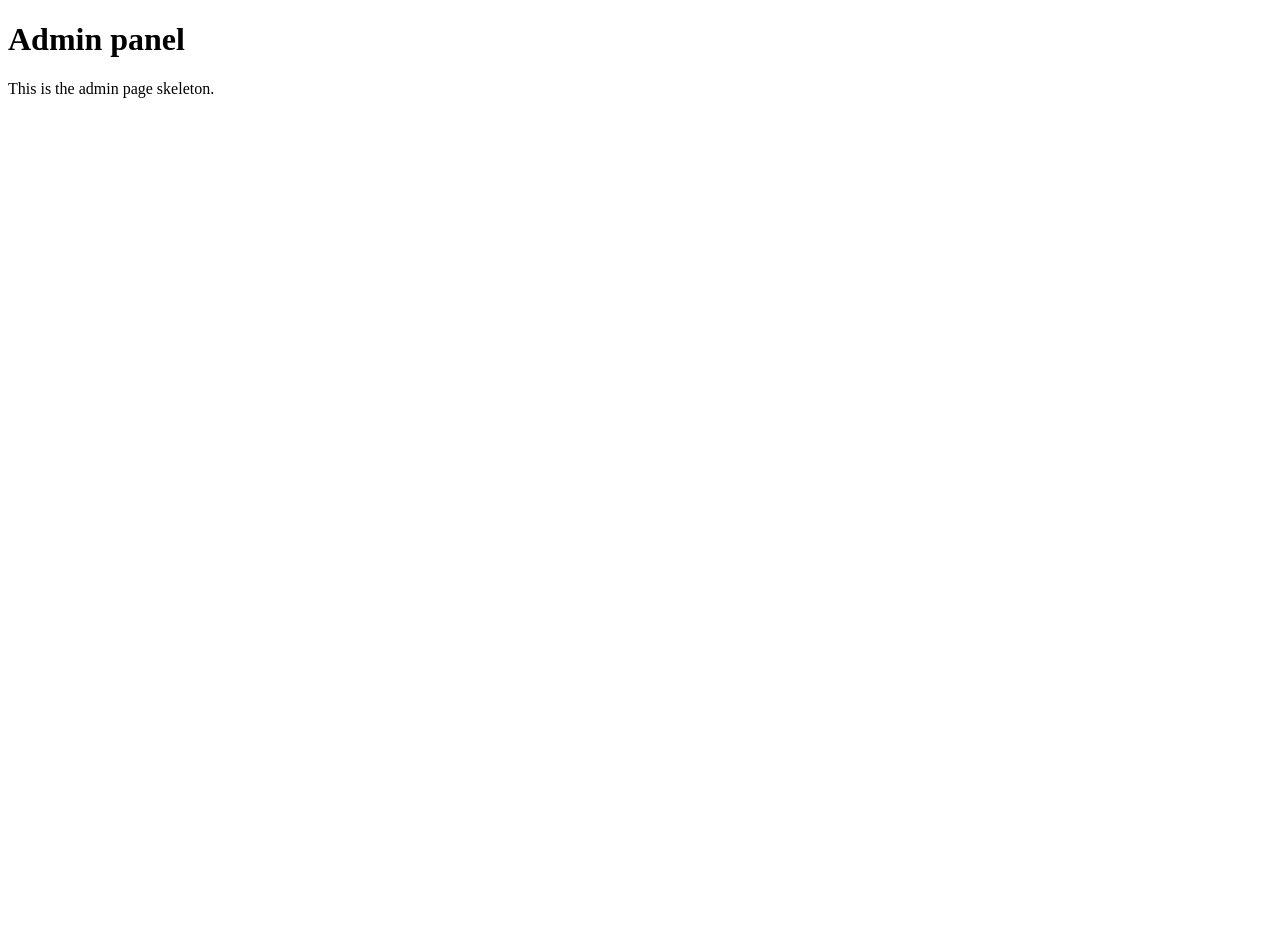
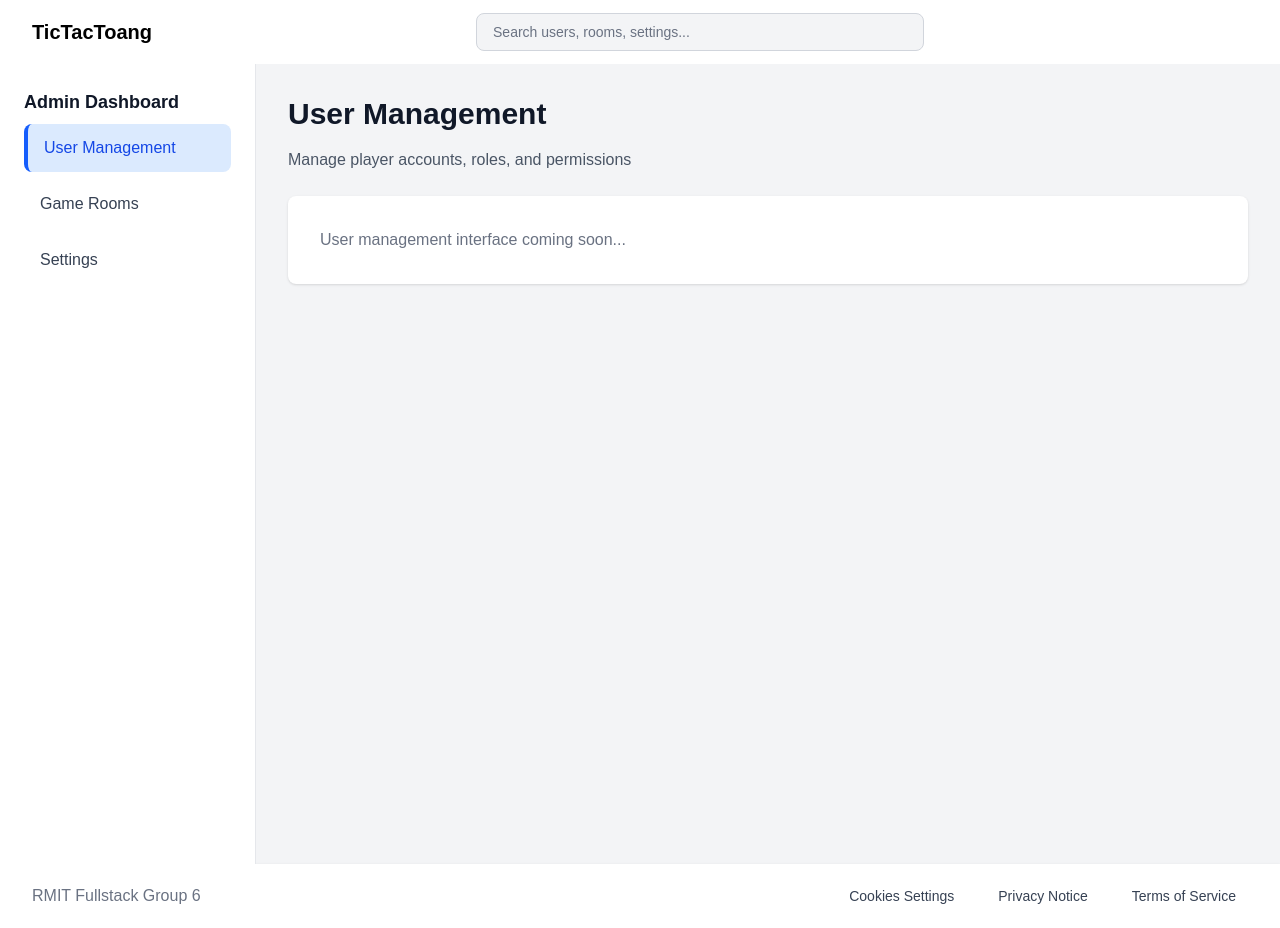
Before and after one commit to RMIT-Full-Stack-Development-2026A/Group6, a Next.js app: page /admin in a window 1280 px wide. Before the commit the page ends 800 px from the top, so only its background shows below. Built offline with nearby package versions, Linux system fonts and the light colour scheme.

Commit message:
create Admin page template

```diff
--- /dev/null
+++ b/src/app/admin/page.tsx
@@ -0,0 +1,91 @@
+"use client";
+
+import React, { useState } from "react";
+
+type TabType = "users" | "rooms" | "settings";
+
+export default function AdminPage() {
+  const [activeTab, setActiveTab] = useState<TabType>("users");
+
+  const tabs: { id: TabType; label: string; description: string }[] = [
+    { id: "users", label: "User Management", description: "Manage player accounts, roles, and permissions" },
+    { id: "rooms", label: "Game Rooms", description: "Monitor and manage active and archived game rooms" },
+    { id: "settings", label: "Settings", description: "Configure system settings and application features" },
+  ];
+
+  const renderContent = () => {
+    switch (activeTab) {
+      case "users":
+        return (
+          <div>
+            <h2 className="text-3xl font-bold text-gray-900 mb-4">User Management</h2>
+            <p className="text-gray-600 mb-6">Manage player accounts, roles, and permissions</p>
+            <div className="bg-white rounded-lg shadow p-8">
+              <p className="text-gray-500">User management interface coming soon...</p>
+              {/* TODO: Add user list table, search, filters, edit/delete actions */}
+            </div>
+          </div>
+        );
+      case "rooms":
+        return (
+          <div>
+            <h2 className="text-3xl font-bold text-gray-900 mb-4">Game Rooms</h2>
+            <p className="text-gray-600 mb-6">Monitor and manage active and archived game rooms</p>
+            <div className="bg-white rounded-lg shadow p-8">
+              <p className="text-gray-500">Game rooms interface coming soon...</p>
+              {/* TODO: Add game rooms list, filters by status, room details modal */}
+            </div>
+          </div>
+        );
+      case "settings":
+        return (
+          <div>
+            <h2 className="text-3xl font-bold text-gray-900 mb-4">Settings</h2>
+            <p className="text-gray-600 mb-6">Configure system settings and application features</p>
+            <div className="bg-white rounded-lg shadow p-8">
+              <p className="text-gray-500">Settings interface coming soon...</p>
+              {/* TODO: Add settings form (email config, features toggles, rate limits, etc.) */}
+            </div>
+          </div>
+        );
+      default:
+        return null;
+    }
+  };
+
+  return (
+    <div className="min-h-screen bg-gray-100">
+      {/* Main Content - Two Column Layout */}
+      <div className="flex h-screen">
+        {/* Left Sidebar - 1/5 width */}
+        <div className="w-1/5 bg-white border-r border-gray-200 overflow-y-auto">
+          <nav className="p-6">
+            <h3 className="text-lg font-bold text-gray-900 mb-2">
+              Admin Dashboard
+            </h3>
+            <div className="space-y-2">
+              {tabs.map((tab) => (
+                <button
+                  key={tab.id}
+                  onClick={() => setActiveTab(tab.id)}
+                  className={`w-full text-left px-4 py-3 rounded-lg font-medium transition-colors ${
+                    activeTab === tab.id
+                      ? "bg-blue-100 text-blue-700 border-l-4 border-blue-600"
+                      : "text-gray-700 hover:bg-gray-100"
+                  }`}
+                >
+                  {tab.label}
+                </button>
+              ))}
+            </div>
+          </nav>
+        </div>
+
+        {/* Right Content Area - 4/5 width */}
+        <div className="flex-1 overflow-y-auto p-8">
+          {renderContent()}
+        </div>
+      </div>
+    </div>
+  );
+}
--- a/src/components/ui/NavBar.tsx
+++ b/src/components/ui/NavBar.tsx
@@ -2,8 +2,40 @@
 
 import Link from "next/link"
 import React from "react"
+import { usePathname } from "next/navigation"
 
 export default function NavBar() {
+	const pathname = usePathname()
+	const isAdminPage = pathname?.startsWith("/admin")
+
+	if (isAdminPage) {
+		return (
+			<div className="w-full bg-white shadow-sm">
+				<div className="max-w-7xl mx-auto px-4 sm:px-6 lg:px-8">
+					<div className="flex h-16 items-center">
+						<div className="shrink-0 text-xl font-semibold text-black">
+							<Link href="/">TicTacToang</Link>
+						</div>
+
+						<div className="flex-1 flex justify-center">
+							<div className="max-w-md w-full">
+								<input
+									type="text"
+									placeholder="Search users, rooms, settings..."
+									className="w-full px-4 py-2 bg-gray-100 border border-gray-300 rounded-lg text-sm text-gray-700 placeholder:text-gray-500 focus:outline-none focus:ring-2 focus:ring-blue-500"
+								/>
+							</div>
+						</div>
+
+						<div className="sm:hidden">
+							<button aria-label="Open menu" className="p-2 rounded-md text-gray-600 hover:bg-gray-100">☰</button>
+						</div>
+					</div>
+				</div>
+			</div>
+		)
+	}
+
 	return (
 		<div className="w-full bg-white shadow-sm">
 			<div className="max-w-7xl mx-auto px-4 sm:px-6 lg:px-8">
--- a/src/pages/admin.tsx
+++ /dev/null
@@ -1,8 +0,0 @@
-export default function AdminPage() {
-  return (
-    <main>
-      <h1>Admin panel</h1>
-      <p>This is the admin page skeleton.</p>
-    </main>
-  )
-}
```
